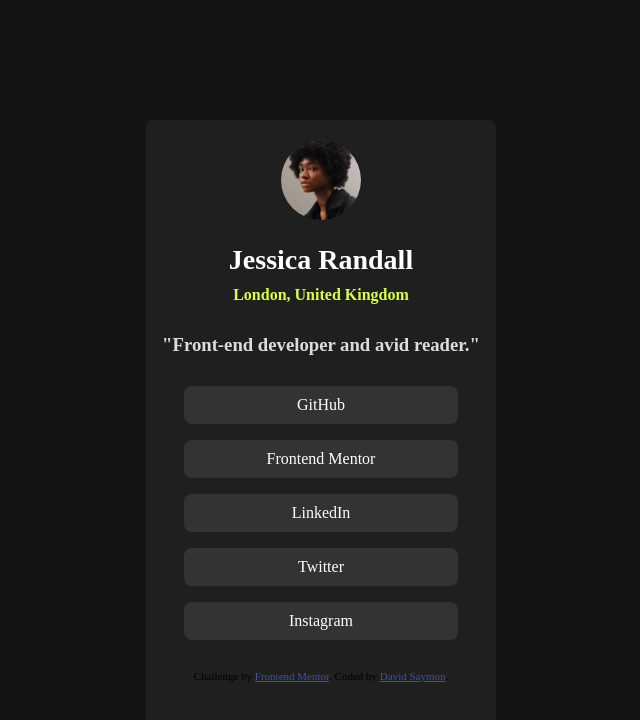
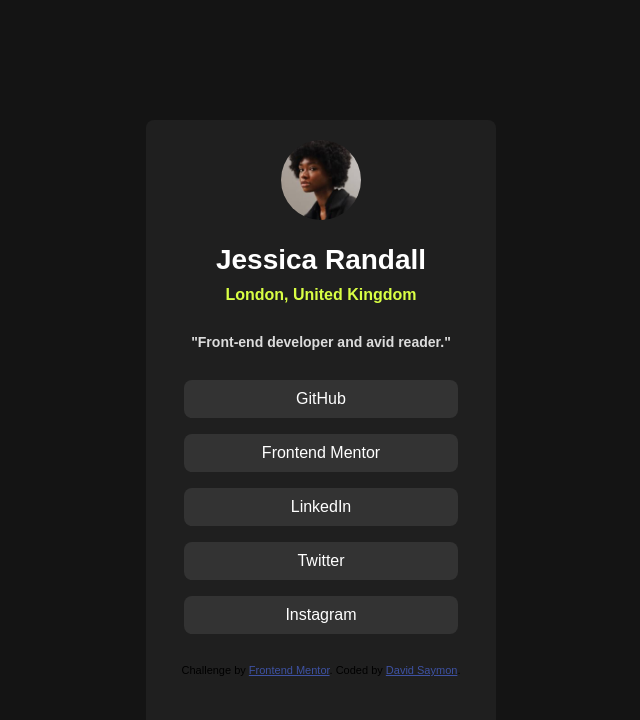
Before and after one commit to davidsaymon/social-links-profile-main, a website: page index.html in a window 1280 px wide. Shown: the whole page, without its empty margins (319-959 px from the left). Drawn offline with nearby package versions, Linux system fonts and the light colour scheme; files that its build step writes are made by us from their sources.

Commit message:
ajustes finais. Importação de fontes e reajuste do font-size

```diff
--- a/src/styles/main.scss
+++ b/src/styles/main.scss
@@ -1,6 +1,10 @@
 @use 'hero';
 @use 'variaveis';
 
+@font-face {
+    font-family: Inter-VariableFont_slnt, sans-serif;
+    src: url(../../assets/fonts/Inter-VariableFont_slnt\,wght.ttf);
+}
 
 * {
     margin: 0;
@@ -16,6 +20,7 @@ body {
     text-align: center;
     padding-bottom: 60px;
     margin-bottom: 60px;
+    font-family: Inter-VariableFont_slnt, sans-serif;
 
 
 }
@@ -62,7 +67,7 @@ main {
 
 .ocupation {
     color: variaveis.$corTextoSecundario;
-    font-size: 16px;
+    font-size: 12px;
 }
 
 .social {
```
